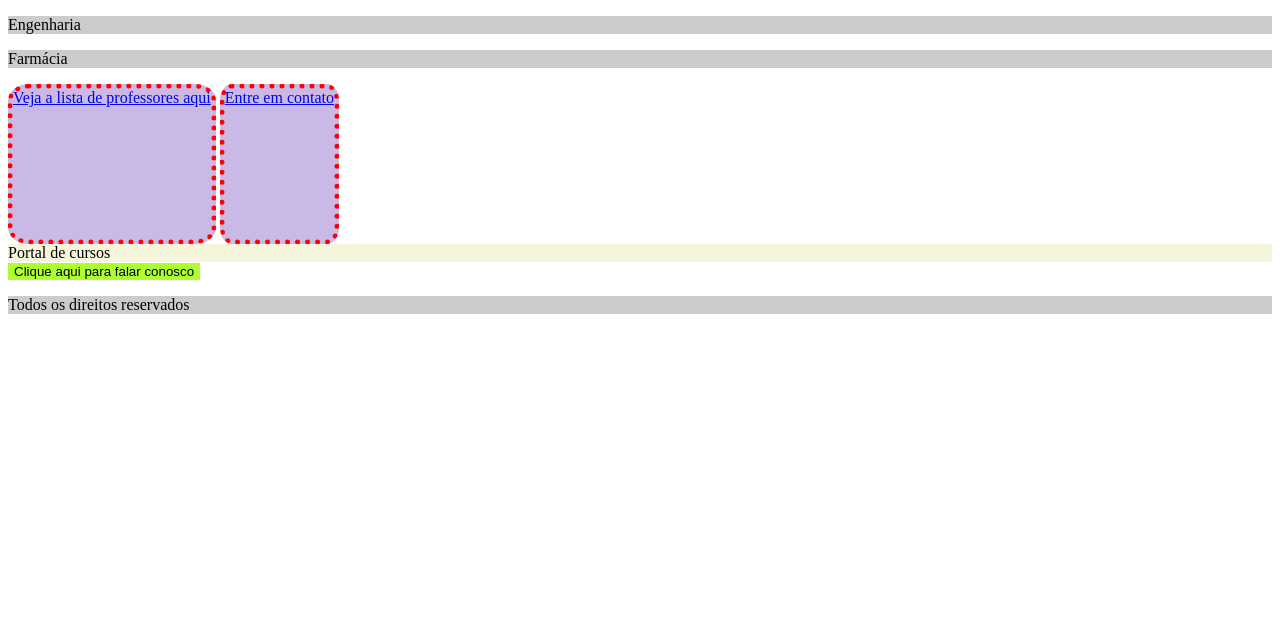
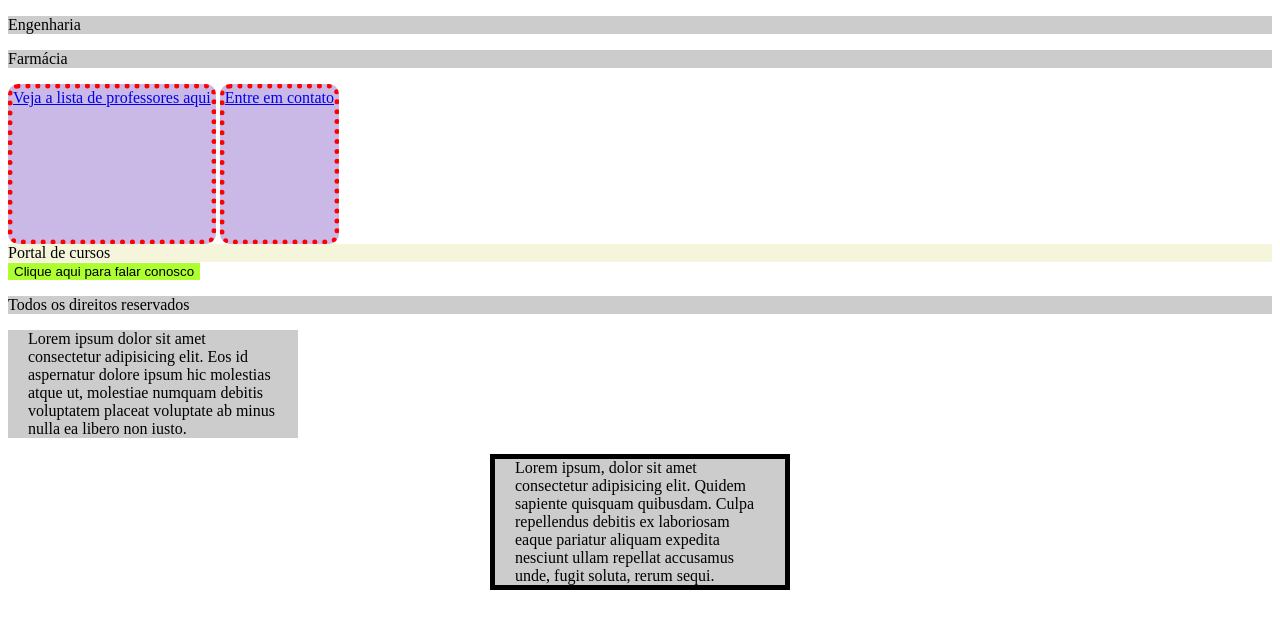
Before and after one commit to arthurbarbosadornelassilva/FrontEnd_maua_2_2024, a plain HTML site: page Intro_HTML_CSS/Fundamentos_CSS/estilo_02.html in a window 1280 px wide. Drawn offline with Linux system fonts and the light colour scheme.

Commit message:
princípios de box model e box sizing aplicados em extilo_02 e estilo-margem

```diff
--- a/Intro_HTML_CSS/Fundamentos_CSS/estilo_02.css
+++ b/Intro_HTML_CSS/Fundamentos_CSS/estilo_02.css
@@ -5,7 +5,7 @@
 background-color: rgb(202, 184, 231);
 border: dotted;
 border-width: 5px;
-border-radius: 10%;
+border-radius: 10px;
 border-color: red;
 }
 footer{
@@ -29,3 +29,16 @@
     width: auto;
     height: 150px;
 }
+.lorem1 {
+    width: 250px;
+    height: auto;
+    padding-inline: 20px;
+}
+.lorem2 {
+    width: 250px;
+    height: auto;
+    padding-inline: 20px;
+    border: solid 5px black;
+    /* quando a margem fica automática, o elemento irá centralizar no seu espaço e a margem ocupará a porção lateral inteira da tela */
+    margin: auto ;
+}
--- a/Intro_HTML_CSS/Fundamentos_CSS/estilo_02.html
+++ b/Intro_HTML_CSS/Fundamentos_CSS/estilo_02.html
@@ -1,5 +1,5 @@
 <!DOCTYPE html>
-<html lang="en">
+<html lang="pt-br">
 
 <head>
     <meta charset="UTF-8">
@@ -41,6 +41,8 @@
         <footer class="rodape">Portal de cursos</footer>
         <button class="botao">Clique aqui para falar conosco</button>
         <p>Todos os direitos reservados</p>
+        <p class="lorem1"> Lorem ipsum dolor sit amet consectetur adipisicing elit. Eos id aspernatur dolore ipsum hic molestias atque ut, molestiae numquam debitis voluptatem placeat voluptate ab minus nulla ea libero non iusto.</p>
+        <p class="lorem2"> Lorem ipsum, dolor sit amet consectetur adipisicing elit. Quidem sapiente quisquam quibusdam. Culpa repellendus debitis ex laboriosam eaque pariatur aliquam expedita nesciunt ullam repellat accusamus unde, fugit soluta, rerum sequi.</p>
     </article>
 </body>
 
```
Also changed, not shown: Intro_HTML_CSS/Fundamentos_CSS/estilo-margem.html (added, +29 -0 lines).
